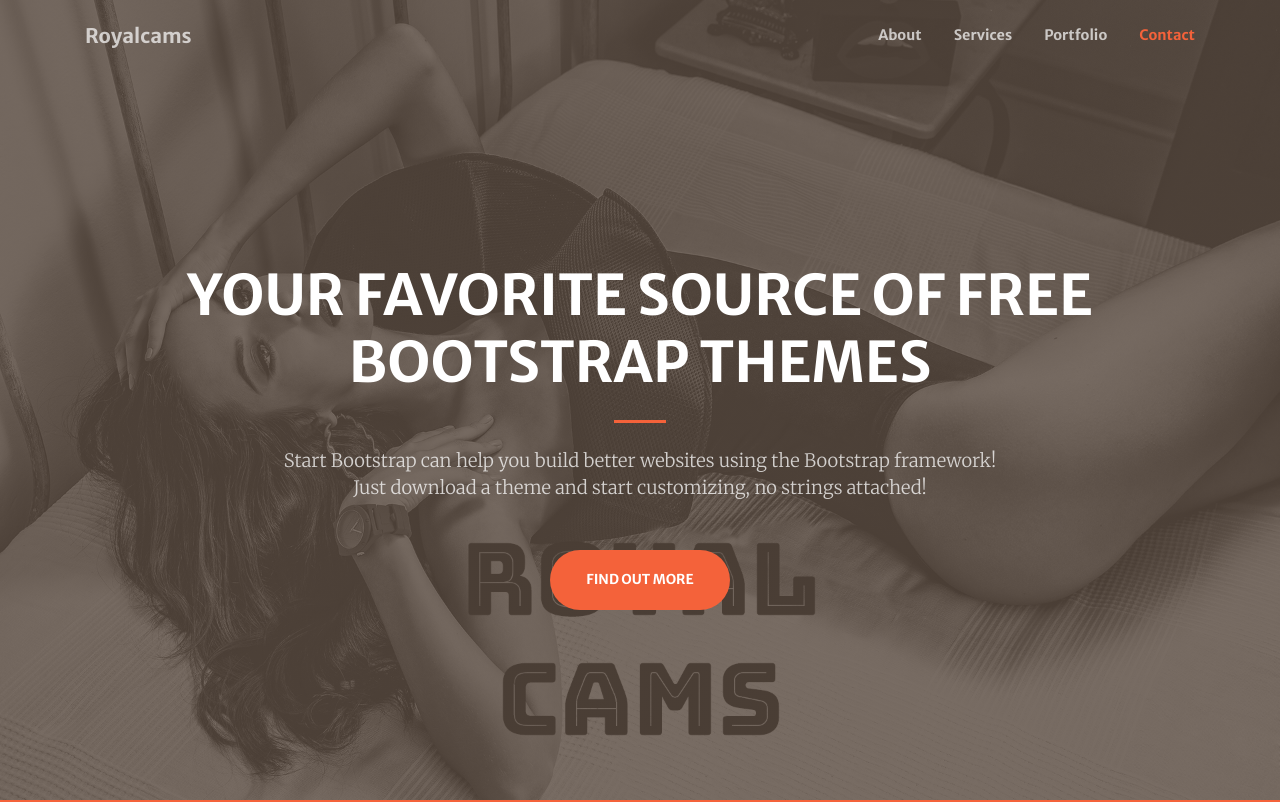
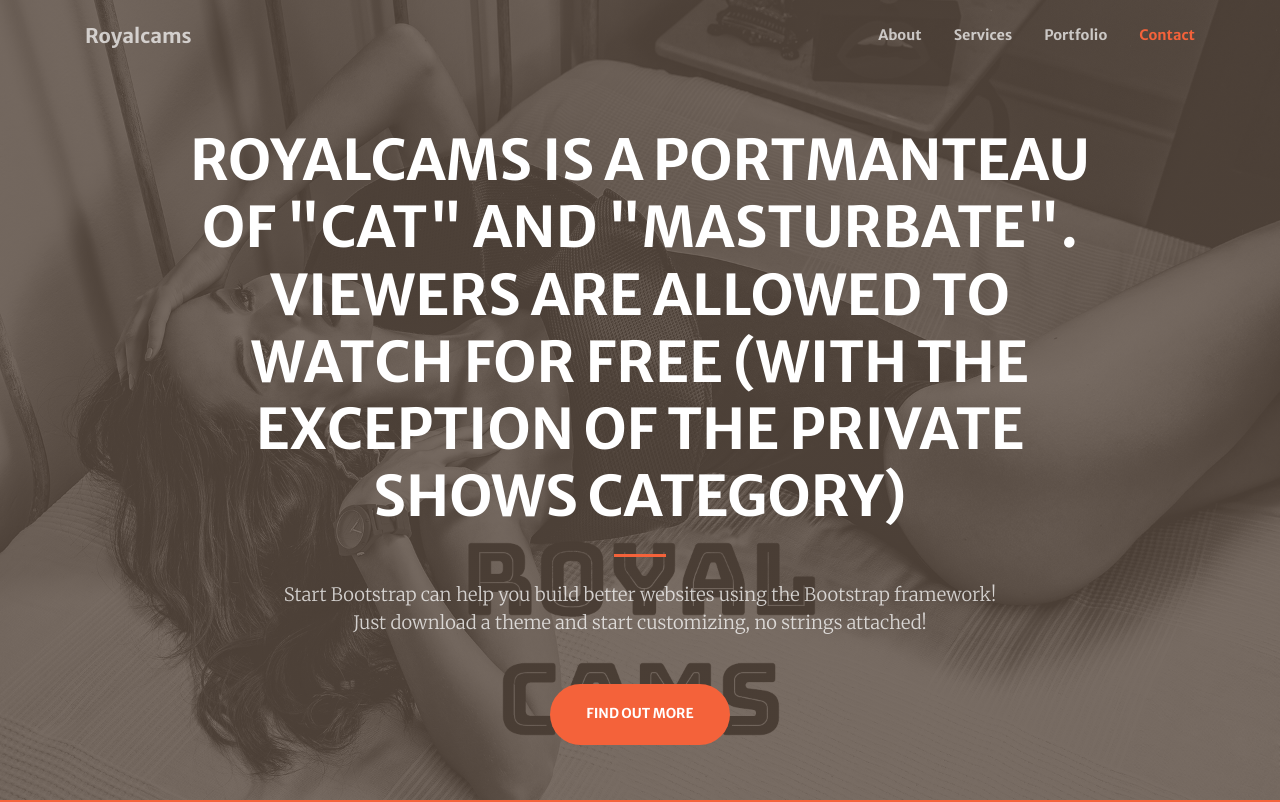
Before and after one commit to cararsevdi/royalcams.github.io, a website with bundled scripts: page index.html in a window 1280 px wide. Shown: the top 802 px of the page. Built offline with nearby package versions, Linux system fonts and the light colour scheme.

Commit message:
Update index.html

```diff
--- a/index.html
+++ b/index.html
@@ -58,7 +58,7 @@
     <div class="container h-100">
       <div class="row h-100 align-items-center justify-content-center text-center">
         <div class="col-lg-10 align-self-end">
-          <h1 class="text-uppercase text-white font-weight-bold">Your Favorite Source of Free Bootstrap Themes</h1>
+          <h1 class="text-uppercase text-white font-weight-bold">RoyalCams is a portmanteau of "cat" and "masturbate". Viewers are allowed to watch for free (with the exception of the private shows category)</h1>
           <hr class="divider my-4">
         </div>
         <div class="col-lg-8 align-self-baseline">
```
